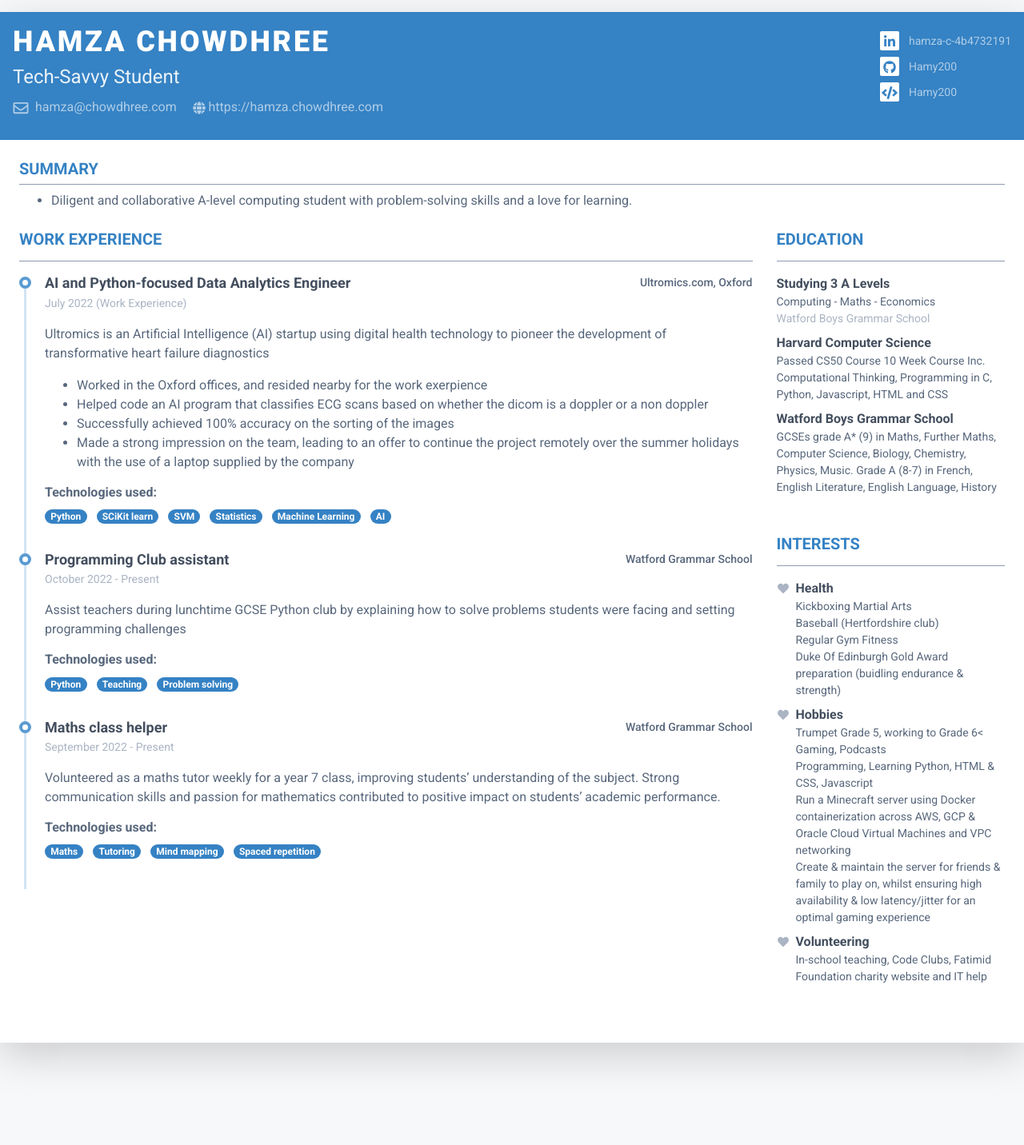
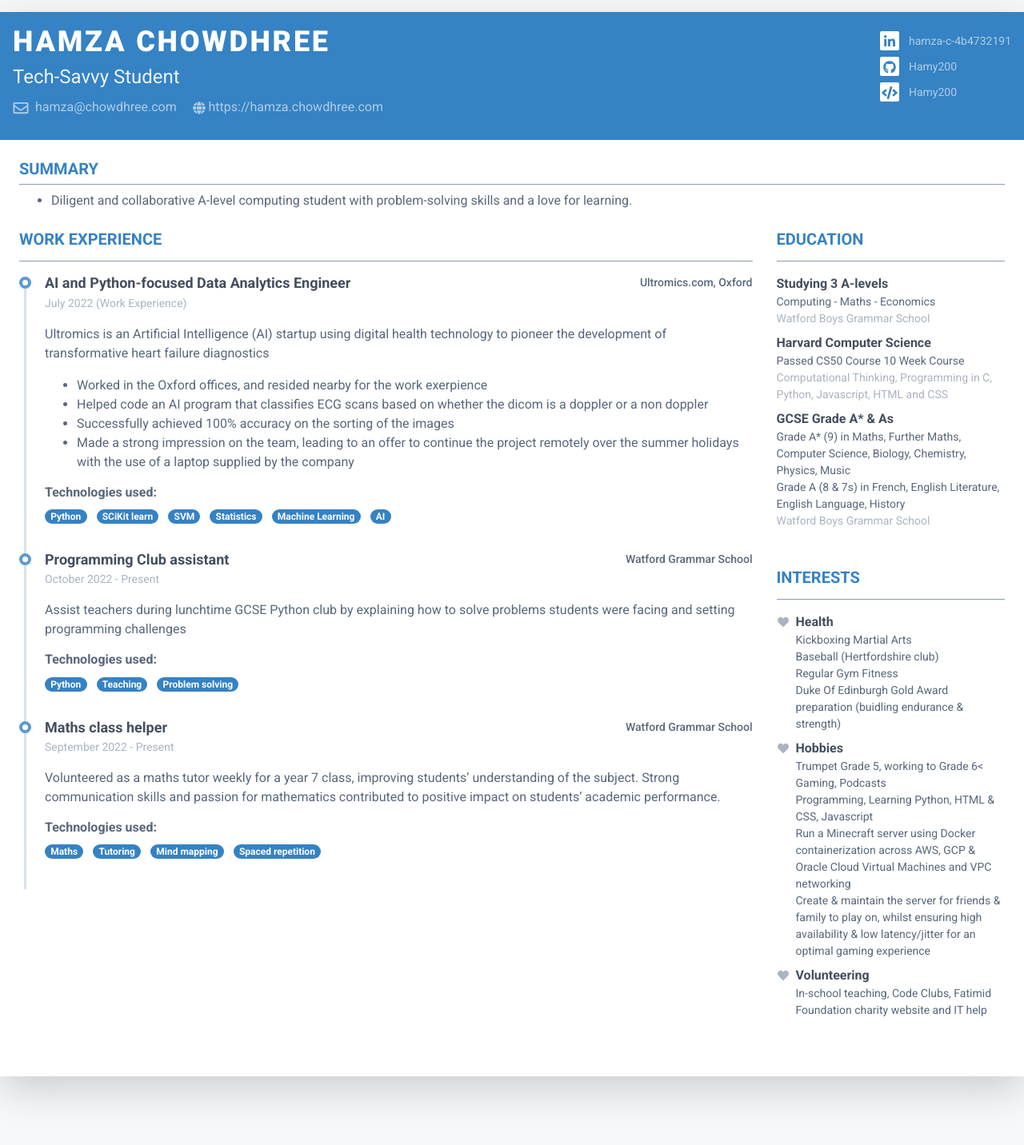
Before and after one commit to Hamy200/resume, a Jekyll site: the page built from index.markdown, in a window 1280 px wide. Shown: the whole page at 80% size. Built offline with Jekyll 4.4.1, drawn with Linux system fonts in a browser that asks for light colours; nearby versions of some CDN libraries; before the commit the page ends 1390 px from its top, so only the background shows below that.

Commit message:
Update data.yml

```diff
--- a/_data/data.yml
+++ b/_data/data.yml
@@ -9,17 +9,18 @@ header:
 summary: |
   <ul><li>Diligent and collaborative A-level computing student with problem-solving skills and a love for learning.</li></ul>
 education:
-  - degree: Studying 3 A Levels
+  - degree: Studying 3 A-levels
     university: Computing - Maths - Economics
     time: Watford Boys Grammar School
   - degree: Harvard Computer Science
     university: Passed CS50 Course 10 Week Course
-      Inc. Computational Thinking, Programming in C, Python,
+    time: Computational Thinking, Programming in C, Python,
       Javascript, HTML and CSS
-  - degree: Watford Boys Grammar School
-    university: GCSEs grade A* (9) in Maths, Further Maths, Computer Science, Biology,
-      Chemistry, Physics, Music. Grade A (8-7) in French, English Literature,
+  - degree: GCSE Grade A* & As
+    university: Grade A* (9) in Maths, Further Maths, Computer Science, Biology,
+      Chemistry, Physics, Music<br>Grade A (8 & 7s) in French, English Literature,
       English Language, History
+    time: Watford Boys Grammar School
 
 experiences:
   - role: AI and Python-focused Data Analytics Engineer
```
